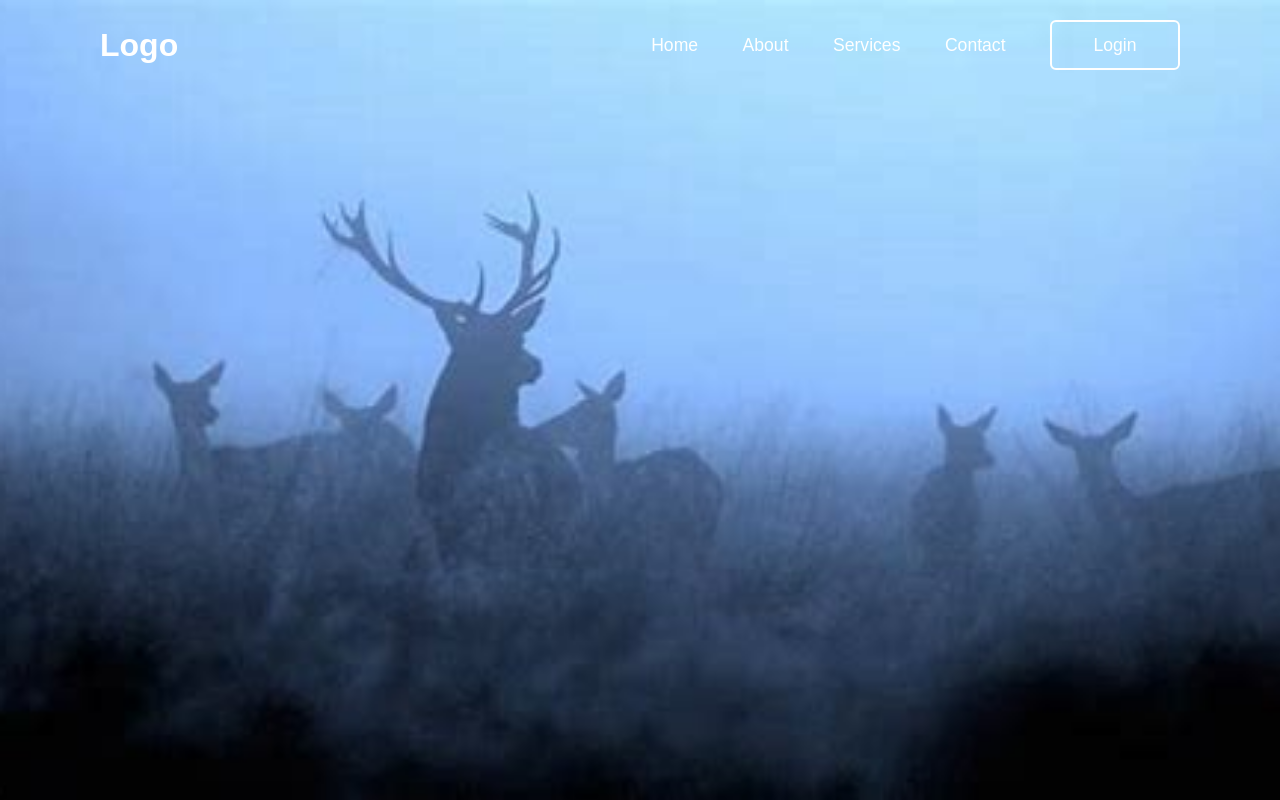
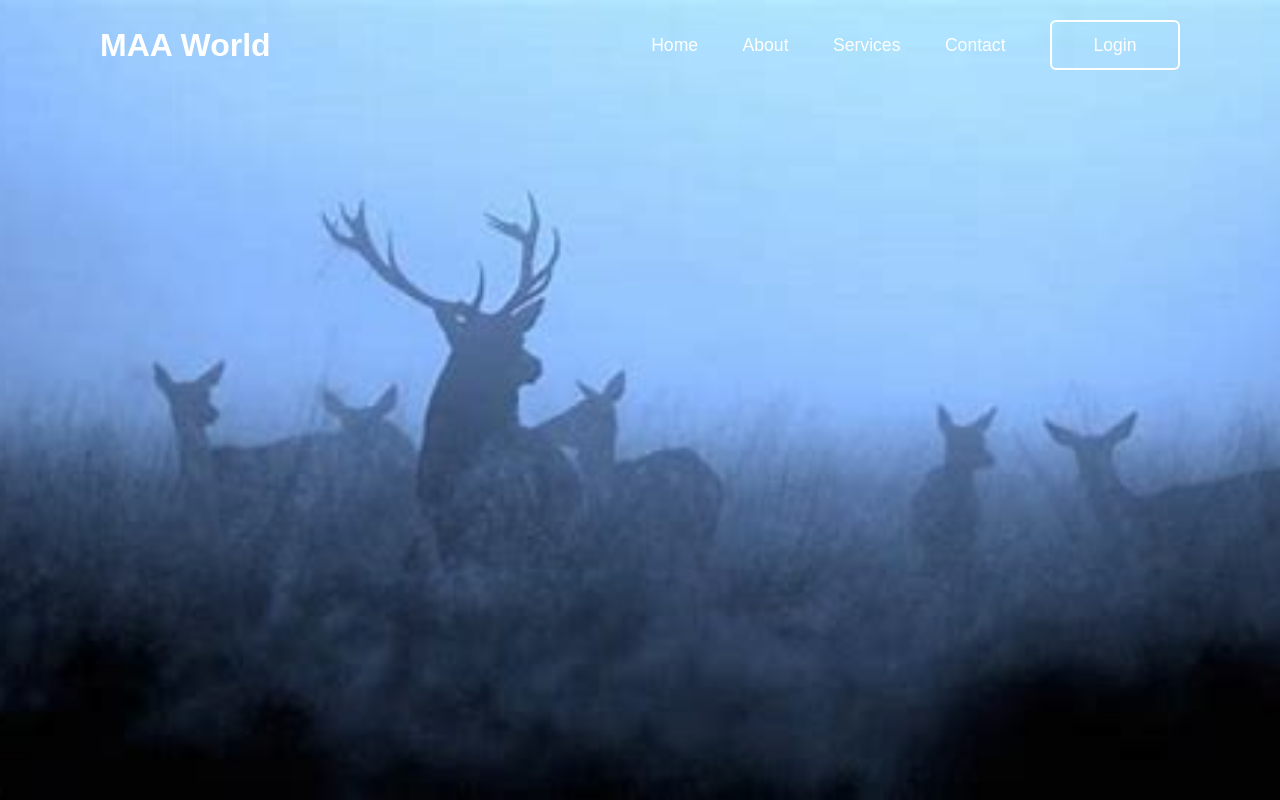
Before and after one commit to ma-anand/project-web-dev, a plain HTML site: page project1/index.html in a window 1280 px wide. Drawn offline with nearby package versions, Linux system fonts and the light colour scheme; a script that the page names is missing.

Commit message:
Front page

```diff
--- a/project1/index.html
+++ b/project1/index.html
@@ -11,7 +11,7 @@
 <body>
 
     <header>
-        <h2 class="logo">Logo</h2>
+        <h2 class="logo">MAA World</h2>
         <nav class="navigation">
             <a href="#">Home</a>
             <a href="#">About</a>
```
